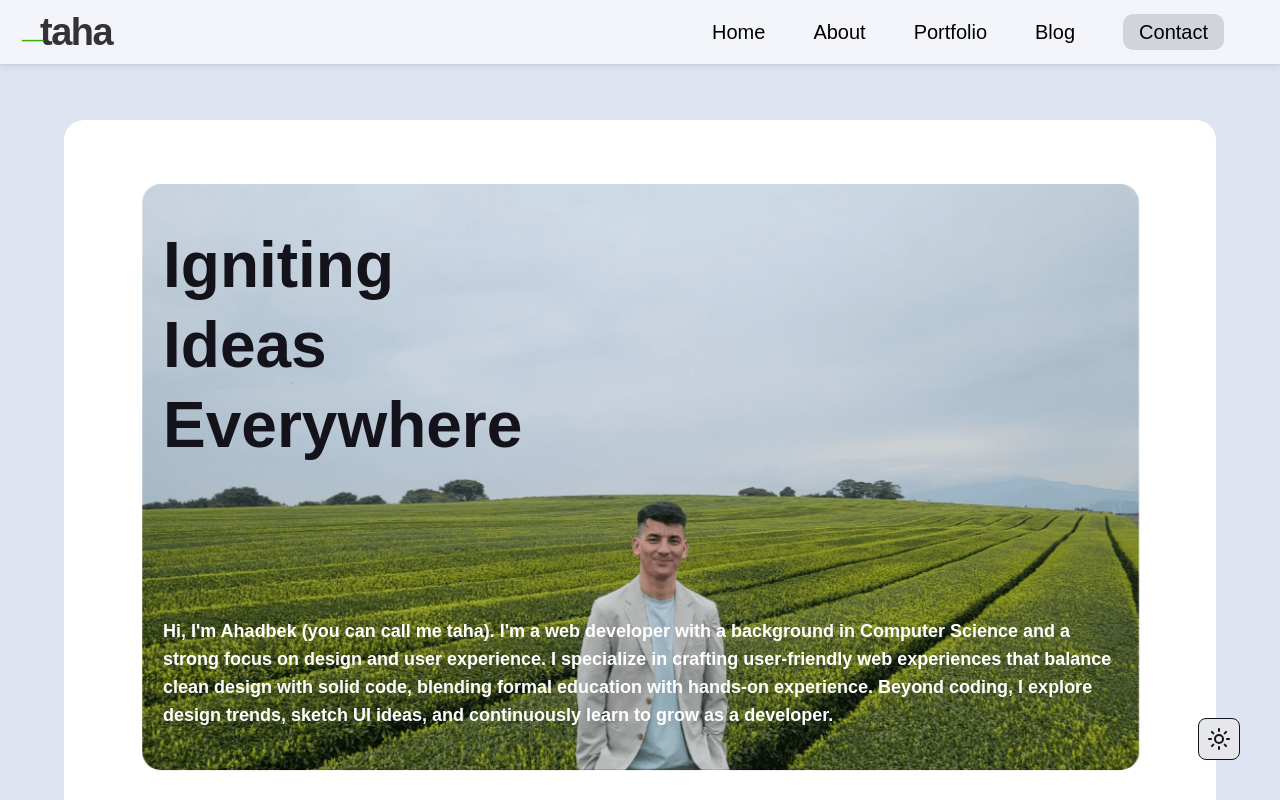
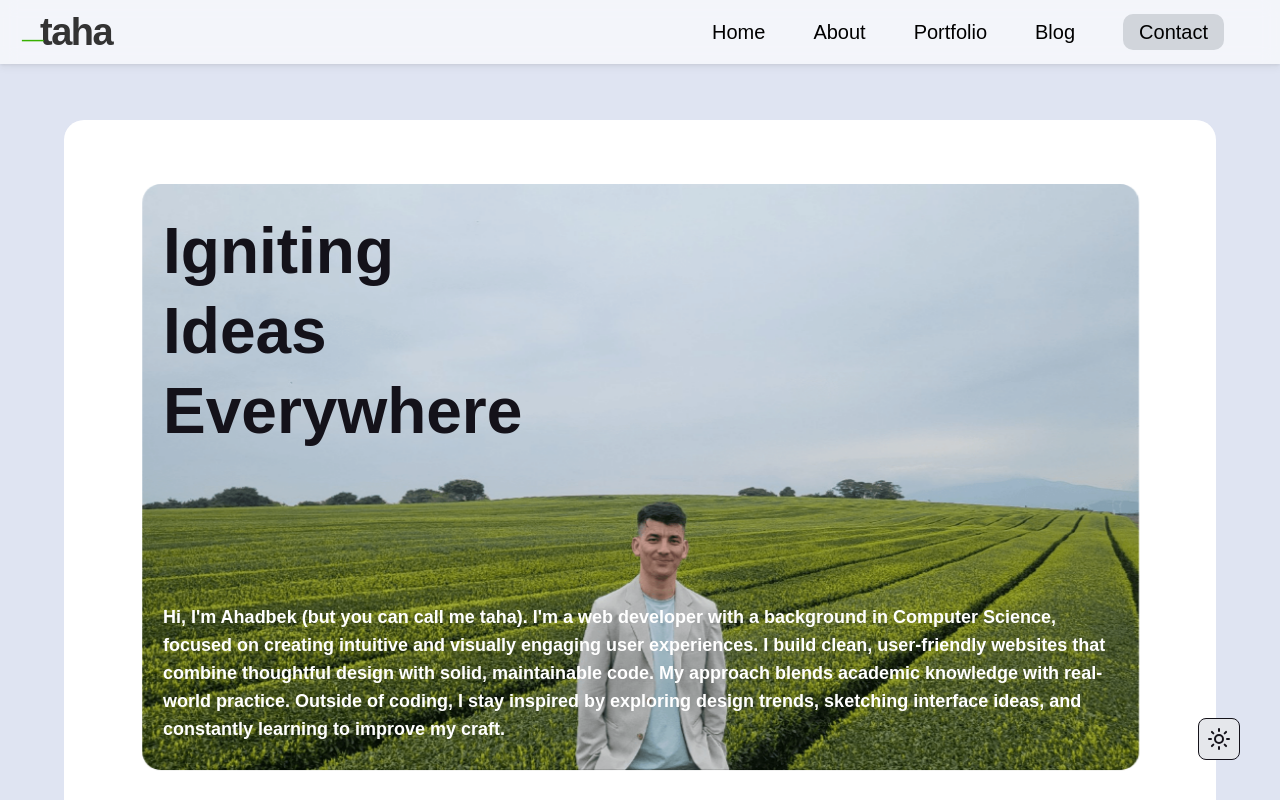
Before and after one commit to uncle-taha/portfolio, a React (Vite) app: page /about in a window 1280 px wide. Shown: the top 800 px of the page. Built offline with nearby package versions, Linux system fonts and the light colour scheme.

Commit message:
version 1.0.0

```diff
--- a/src/components/Footer.jsx
+++ b/src/components/Footer.jsx
@@ -25,10 +25,11 @@ function Footer({ darkMode }) {
                 Hands-on graphic design solutions that <br />
                 connect with your target audience
               </p>
-              <Link to="/contact">
-                <div className="flex justify-center md:justify-start mt-6">
-                  <Button label="Contact" classname="px-10 w-auto" />
-                </div>
+              <Link
+                to="/contact"
+                className="flex justify-center md:justify-start mt-6"
+              >
+                <Button label="Contact" className="px-10 w-auto " />
               </Link>
             </div>
 
--- a/src/components/blogs/CodeModal.jsx
+++ b/src/components/blogs/CodeModal.jsx
@@ -16,7 +16,7 @@ export default function CodeModal({ codeString }) {
 
   const modal = (
     <div
-      className="fixed inset-0 bg-black/70 z-50 flex items-center justify-center px-10  py-20 "
+      className="fixed inset-0 bg-black/70 z-50 flex items-center justify-center px-10  py-10 "
       onClick={() => setOpen(false)}
     >
       <div
--- a/src/pages/About.jsx
+++ b/src/pages/About.jsx
@@ -78,24 +78,27 @@ export default function About() {
               viewport={{ once: true }}
               className=" hidden md:block text-lg text-black md:text-white font-semibold will-change-transform  "
             >
-              Hi, I'm Ahadbek (you can call me taha). I'm a web developer with a
-              background in Computer Science and a strong focus on design and
-              user experience. I specialize in crafting user-friendly web
-              experiences that balance clean design with solid code, blending
-              formal education with hands-on experience. Beyond coding, I
-              explore design trends, sketch UI ideas, and continuously learn to
-              grow as a developer.
+              Hi, I'm Ahadbek (but you can call me taha). I'm a web developer
+              with a background in Computer Science, focused on creating
+              intuitive and visually engaging user experiences. I build clean,
+              user-friendly websites that combine thoughtful design with solid,
+              maintainable code. My approach blends academic knowledge with
+              real-world practice. Outside of coding, I stay inspired by
+              exploring design trends, sketching interface ideas, and constantly
+              learning to improve my craft.
             </motion.p>
           </div>
         </div>
         <div className="block md:hidden mx-10 my-6  bg-gray-50 p-8 rounded-lg dark:bg-white/20 dark:text-white -mt-2">
           <p className="  ">
-            Hi, I'm Ahadbek (you can call me taha). I'm a web developer with a
-            background in Computer Science and a strong focus on design and user
-            experience. I specialize in crafting user-friendly web experiences
-            that balance clean design with solid code, blending formal education
-            with hands-on experience. Beyond coding, I explore design trends,
-            sketch UI ideas, and continuously learn to grow as a developer.
+            Hi, I'm Ahadbek (but you can call me taha). I'm a web developer with
+            a background in Computer Science, focused on creating intuitive and
+            visually engaging user experiences. I build clean, user-friendly
+            websites that combine thoughtful design with solid, maintainable
+            code. My approach blends academic knowledge with real-world
+            practice. Outside of coding, I stay inspired by exploring design
+            trends, sketching interface ideas, and constantly learning to
+            improve my craft.
           </p>
         </div>
         {/* skills expersitse */}
--- a/src/pages/Portfolio.jsx
+++ b/src/pages/Portfolio.jsx
@@ -78,7 +78,7 @@ export default function Portfolio() {
                 />
               </div>
             </Link>
-            <div className=" rounded-3xl overflow-hidden shadow-sm h-full">
+            <div className=" rounded-3xl overflow-hidden shadow-sm max-h-[400px] md:max-h-full">
               <div className="h-full w-full">
                 <a
                   href="https://uncle-taha.github.io/weatherly/"
@@ -298,7 +298,7 @@ export default function Portfolio() {
                   {(hardcodedLikes["Pawparazzi"] || 0) +
                     (likesMap["Pawparazzi"] || 0)}
                 </div>
-                <div className="h-full w-full flex items-center justify-center object-top">
+                <div className="h-full w-full flex items-center justify-center ">
                   <div className=" transition-all duration-500 ease-in-out hover:scale-110 ">
                     <LazyLoadImg
                       link="/portfolioImg/canihavesome00.jpg"
@@ -398,10 +398,10 @@ export default function Portfolio() {
             <img
               src={modal.src}
               alt={modal.alt}
-              className={`w-full object-contain mb-4 rounded-xl ${
+              className={`object-contain mb-4 rounded-xl ${
                 activeTab === "Design"
                   ? "max-h-[1600px] max-w-[1200px] "
-                  : "max-h-[600px]"
+                  : "max-h-[400px] min-w-full object-cover "
               }`}
             />
             {activeTab !== "Design" && (
@@ -417,9 +417,11 @@ export default function Portfolio() {
                 </button>
               </div>
             )}
-            <div className="text-left relative pl-4 ">
-              <h2 className=" text-2xl font-bold ">{modal.title}</h2>
-              <p className="text-lg text-gray-700 mb-6">{modal.alt}</p>
+            <div className="relative flex flex-col justify-end">
+              <h2 className="text-2xl font-bold break-words ">{modal.title}</h2>
+              <p className="text-lg text-gray-700 mb-6 break-words">
+                {modal.alt}
+              </p>
             </div>
           </div>
         </div>
```
